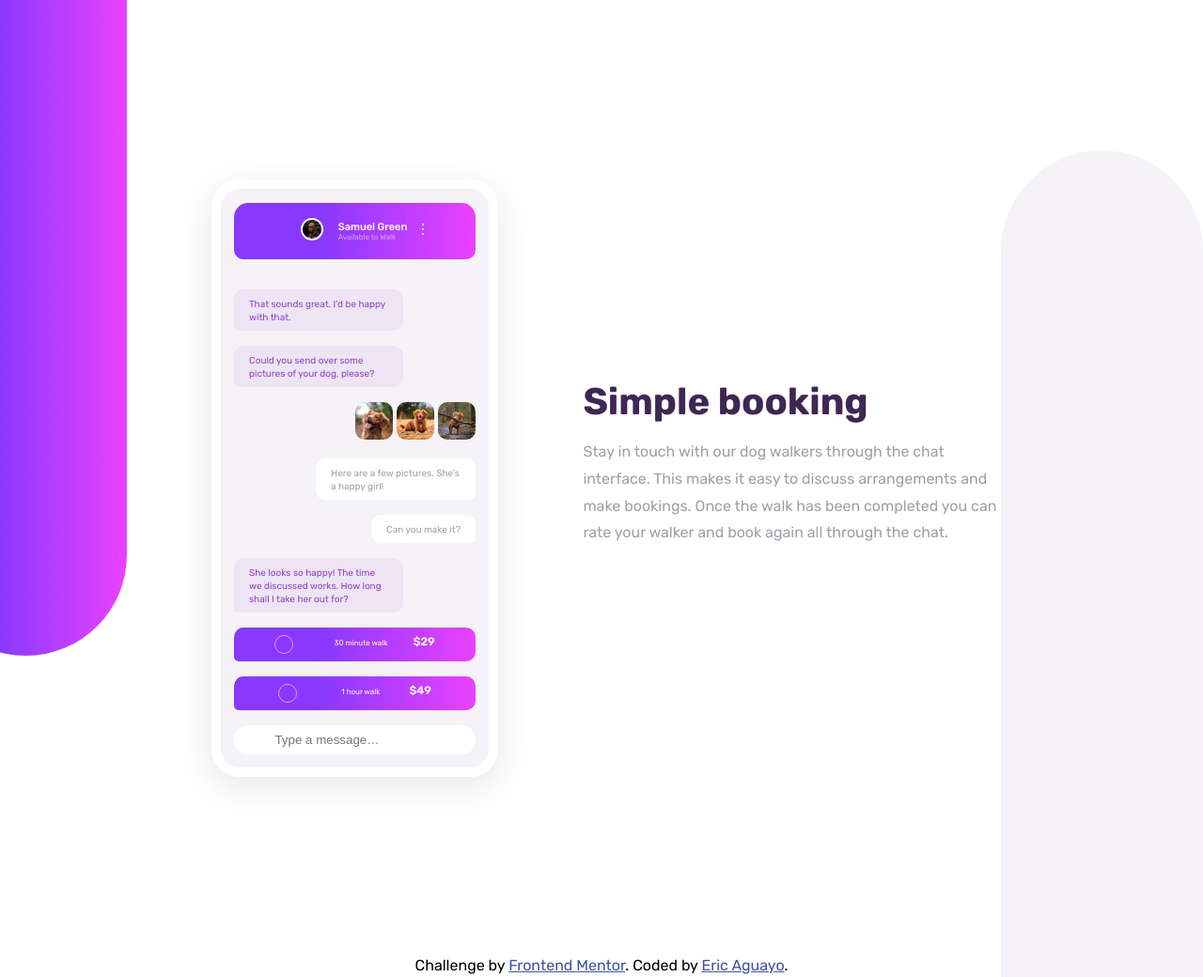
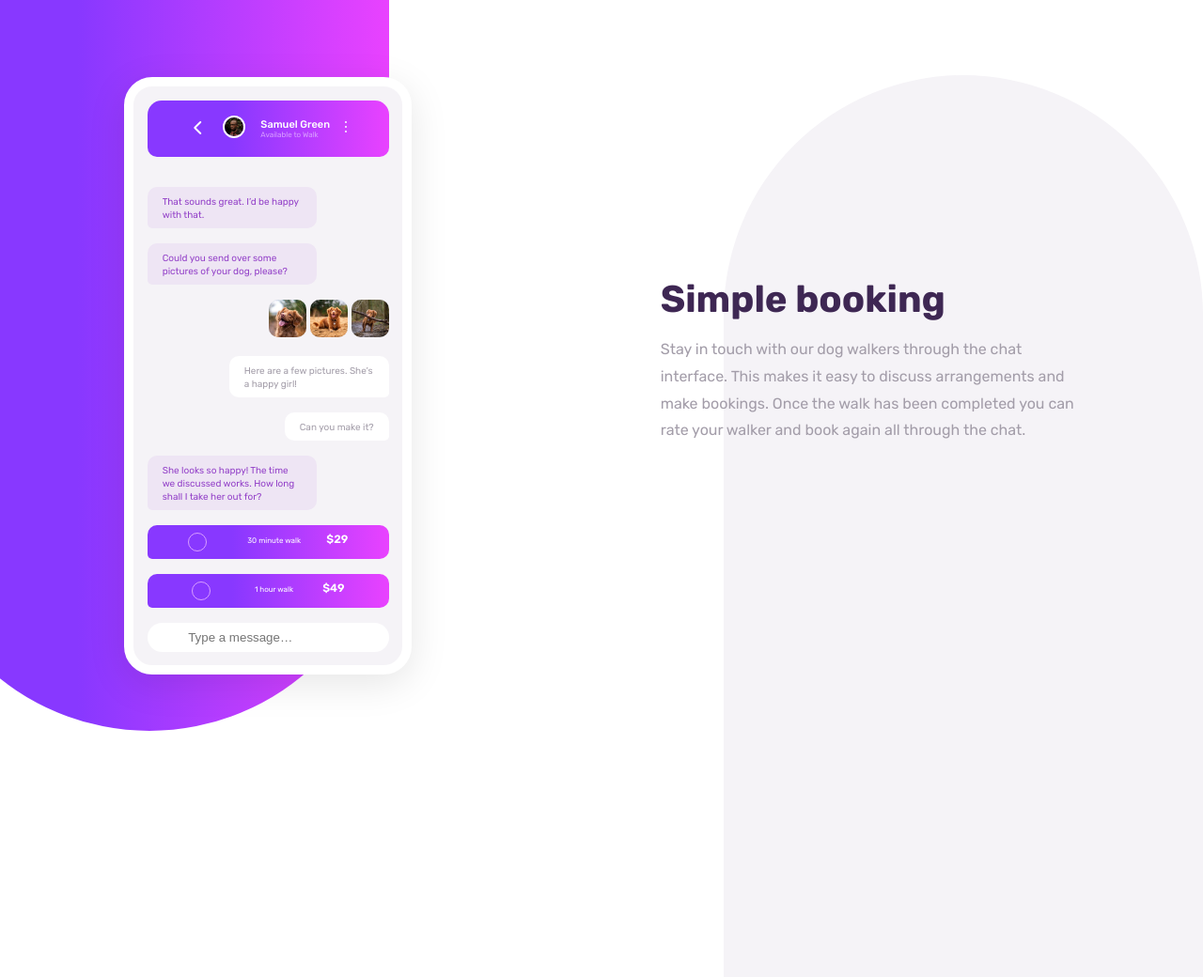
Before and after one commit to EAguayodev/chat-app-css-illustration, a plain HTML site: page index.html in a window 1280 px wide. Shown: the whole page at 94% size. Drawn offline with Linux system fonts and the light colour scheme.

Commit message:
uploading responsive deisgns for testing

```diff
--- a/css/style.css
+++ b/css/style.css
@@ -30,17 +30,18 @@
 
 body {
     font-family: 'Rubik', sans-serif;
-    overflow-y: hidden;
+    /* overflow-y: hidden; */
 }
 
-.chat-row {
+.chat-container {
+    height: 100vh;
     display: flex;
-    justify-content: space-between;
-    /* align-items: center; */
-    /* gap: 2rem; */
+    justify-content: space-around;
+    align-items: center;
+    overflow: hidden;
 }
 
-.rounded-gradient-top {
+.rounded-gradient-left {
     background: #8838FF;
     background: -webkit-linear-gradient(90deg, rgba(136, 56, 255, 1) 35%, rgba(233, 66, 255, 1) 100%);
     background: -moz-linear-gradient(90deg, rgba(136, 56, 255, 1) 35%, rgba(233, 66, 255, 1) 100%);
@@ -49,41 +50,37 @@ body {
     max-width: 510px;
     width: 100%;
     height: 1018px;
-    z-index: -4;
+    z-index: -1;
     border-bottom-left-radius: 300px;
     border-bottom-right-radius: 300px;
-    /* position: absolute; */
-    position: relative;
-    top: -20rem;
-    right: 5rem;
+    position: absolute;
+    left: -6rem;
+    top: -15rem;
 }
 
-.simple-booking {
-    display: flex;
-    justify-content: center;
-    align-items: center;
+.rounded-gradient-right {
+    background: #F5F3F7;
+    max-width: 510px;
+    width: 100%;
+    height: 1018px;
+    z-index: -1;
+    border-top-left-radius: 300px;
+    border-top-right-radius: 300px;
+    position: absolute;
+    right: 0rem;
+    top: 5rem;
+    bottom: 0;
 }
 
-.simple-booking-row {
-    display: flex;
-    justify-content: space-around;
-    align-items: center;
-    gap: 5rem;
-}
-
-.outer-phone{
-    background-color: var(--white);
-    border: 10px solid var(--white);
-    border-radius: 40px;
-}
 
 .contact {
     background: var(--gray-100);
     box-shadow: 0px 10px 40px rgba(0, 0, 0, 0.1);
     border-radius: 30px;
     border: 10px solid var(--white);
-
     padding: 0.9rem;
+    /* max-height: 505px; */
+        /* height: 100%; */
 }
 
 .phone-contact {
@@ -101,10 +98,6 @@ body {
     gap: 1rem;
     margin-bottom: 2rem;
     padding: 1rem 1rem;
-}
-
-.phone-contact-image {
-
 }
 
 .avatar-img {
@@ -132,7 +125,6 @@ body {
     border-radius: 50%;
     margin-bottom: 0.2rem;
 }
-.phone-body {}
 
 .text-1, .text-2, .text-6 {
     background: var(--purple-50);
@@ -151,9 +143,7 @@ body {
     flex-direction: column;
     align-items: flex-end;
     gap: 1rem;
-    /* margin-bottom: 0.5rem; */
 }
-
 .text-4{
     background: var(--white);
     padding: 0.5rem 1rem;
@@ -241,16 +231,6 @@ input{
     line-height: 1.8rem;
 }
 
-.rounded-shade-top {
-    background: #F5F3F7;
-    width: 100%;
-    z-index: -4;
-    border-top-left-radius: 300px;
-    border-top-right-radius: 300px;
-    position: relative;
-    top: 10rem;
-}
-
 .attribution {
     font-size: 1rem;
     text-align: center;
@@ -260,14 +240,32 @@ input{
     color: hsl(228, 45%, 44%);
 }
 
+.fa-solid {
+    color: var(--white);
+    font-size: 1rem;
+}
+
 @media(max-width: 64rem) {
-    .simple-booking-row {
+    .chat-container {
         flex-direction: column;
         gap: 3rem;
         text-align: center;
     }
+    .rounded-gradient-left{
+        left: -14rem;
+    }
 }
 
 @media(max-width: 48rem) {
+    .chat-container {
+        overflow-y: scroll;
+    }
+    .booking-description p{
+        width: 20rem;
+    }
 
+    .rounded-gradient-right{
+        /* right: -20rem; */
+        display: none;
+    }
 }
--- a/index.html
+++ b/index.html
@@ -10,24 +10,23 @@
     rel="stylesheet">
   <title>Frontend Mentor | Chat App CSS Illustration</title>
   <link rel="stylesheet" href="css/style.css">
+  <!-- font awesome -->
+  <link rel="stylesheet" href="https://cdnjs.cloudflare.com/ajax/libs/font-awesome/7.0.1/css/all.min.css"
+    integrity="sha512-2SwdPD6INVrV/lHTZbO2nodKhrnDdJK9/kg2XD1r9uGqPo1cUbujc+IYdlYdEErWNu69gVcYgdxlmVmzTWnetw=="
+    crossorigin="anonymous" referrerpolicy="no-referrer" />
   </head>
   <body>
     <main>
       <div class="chat-container">
-      <div class="chat-row">
-        <!-- purple gradient left top rounded div top section -->
-        <div class="rounded-gradient-top"></div>
-
-
-        <!-- centered booking section -->
-        <div class="simple-booking">
-          <div class="simple-booking-row">
+        <div class="rounded-gradient-left"></div>
+        <div class="left">
           <div class="outer-phone">
-
             <div class="contact">
               <!-- samuel green box -->
               <div class="phone-contact">
-                  <div class="white-oval"></div>
+                <div class="white-oval">
+                  <i class="fa-solid fa-chevron-left"></i>
+                </div>
                 <div class="phone-contact-image">
                   <img class="avatar-img" src="images/avatar.jpg" alt="Samuel Green Avatar">
                 </div>
@@ -99,6 +98,9 @@
               </div>
             </div>
           </div>
+        </div>
+        <div class="chat-row">
+          <!-- centered booking section -->
           <div class="booking-description">
             <h1>Simple booking</h1>
 
@@ -106,19 +108,13 @@
               discuss arrangements and make bookings. Once the walk has been completed you can rate
               your walker and book again all through the chat.</p>
           </div>
-          </div>
-
-        </div>
-        <!-- shaded rounded right div rounded top section -->
-        <!-- <div> -->
-          <div class="rounded-shade-top"></div>
-        <!-- </div> -->
+          <div class="rounded-gradient-right"></div>
         </div>
       </div>
-  </main>
-  <div class="attribution">
+      <!-- <div class="attribution">
         Challenge by <a href="https://www.frontendmentor.io?ref=challenge" target="_blank">Frontend Mentor</a>.
         Coded by <a href="https://www.frontendmentor.io/profile/EAguayodev" target="_blank">Eric Aguayo</a>.
-  </div>
+      </div> -->
+    </main>
 </body>
 </html>
```
Lines whose indentation alone changed are shown as unchanged.
